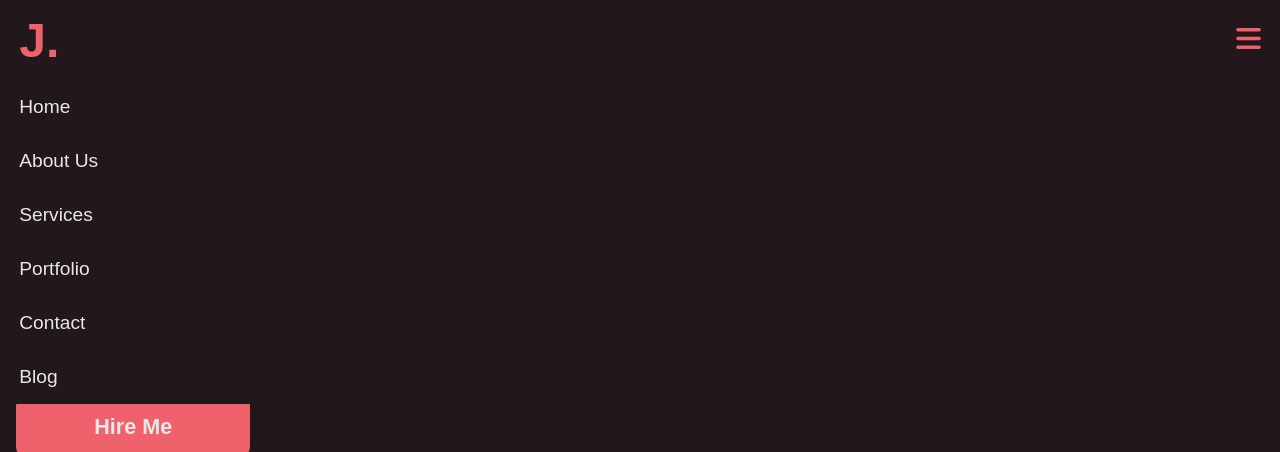
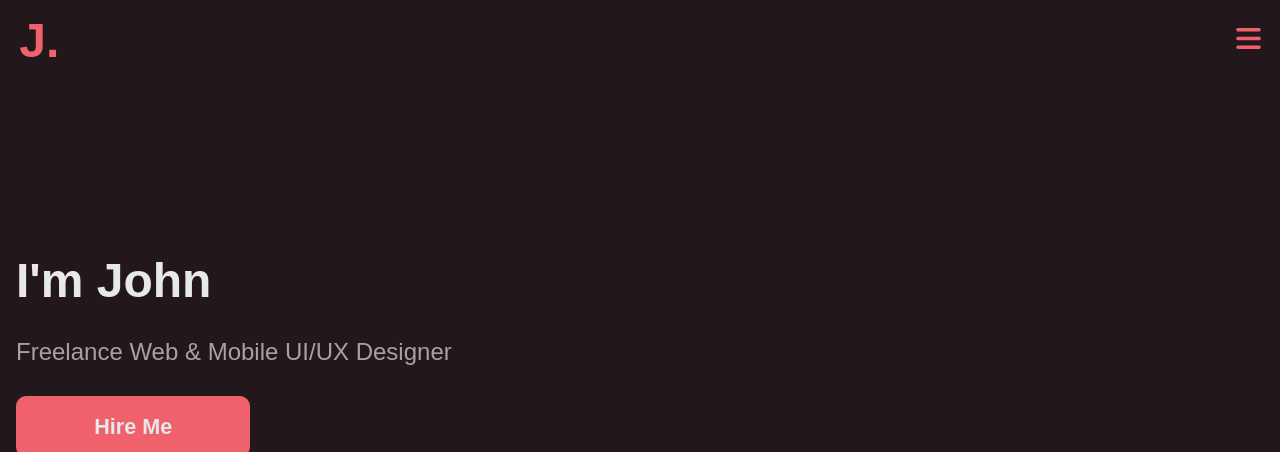
Before and after one commit to margaiwangara/thirty-days-of-css, a website built with webpack: page day1/src/index.html in a window 1280 px wide. Shown: the top 452 px of the page. Built offline with nearby package versions, Linux system fonts and the light colour scheme.

Commit message:
Day 1 - Initial styling of navbar dropdown items

```diff
--- a/day1/src/css/style.css
+++ b/day1/src/css/style.css
@@ -42,10 +42,11 @@ body {
   grid-area: navbar-items;
   background-color: var(--primaryColor);
   display: none;
+  flex-direction: column;
 }
 
 .nav-items.active {
-  display: block;
+  display: flex;
 }
 
 .navbar {
@@ -76,9 +77,8 @@ body {
 }
 
 .nav-item {
-  padding: 0.7em 0;
   /* background-color: #f1f1f1; */
-  padding: 1em 0;
+  padding: 1rem 0;
 }
 
 .nav-link {
@@ -90,9 +90,9 @@ body {
   padding-bottom: 0.3em;
 }
 
-/* .nav-item .active {
+.nav-link.active {
   border-bottom: solid 3px var(--accentColor);
-} */
+}
 
 /* Align Toggler to Right */
 .toggler {
--- a/day1/src/index.html
+++ b/day1/src/index.html
@@ -17,7 +17,7 @@
           <i class="fas fa-bars"></i>
         </a>
 
-        <ul class="nav-items active">
+        <ul class="nav-items">
           <li class="nav-item"><a href="#" class="nav-link active">home</a></li>
           <li class="nav-item"><a href="#" class="nav-link">about us</a></li>
           <li class="nav-item"><a href="#" class="nav-link">services</a></li>
```
